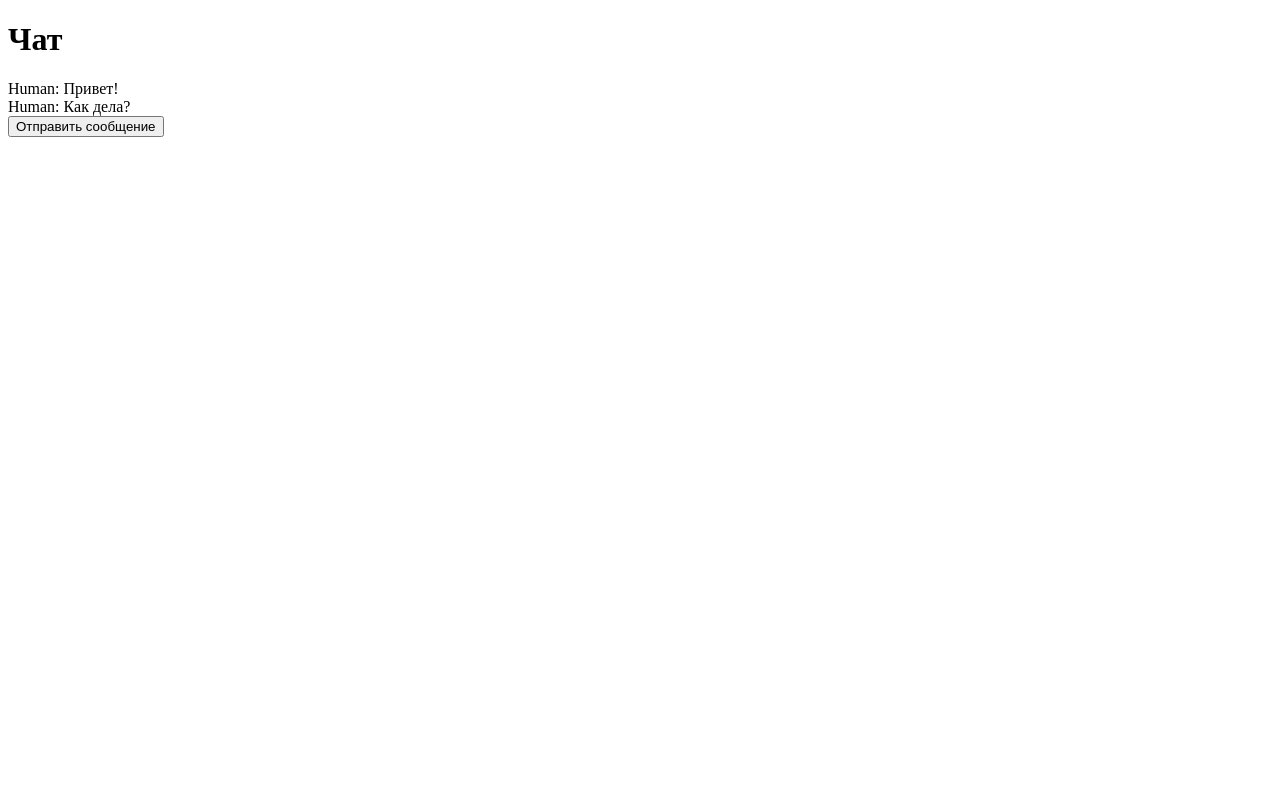
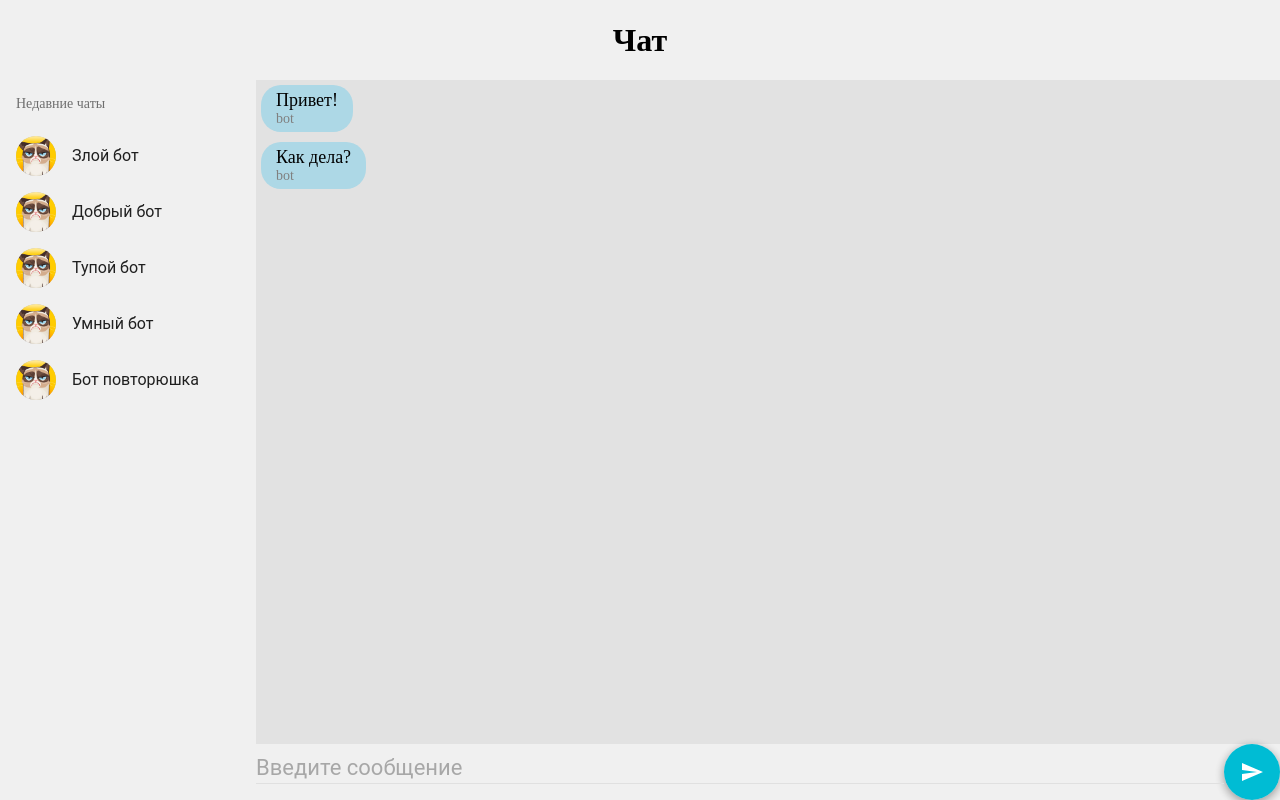
Before and after one commit to shamoon-test/ReactJS_geekbrains, a React app: page / in a window 1280 px wide. Built offline with nearby package versions, Linux system fonts and the light colour scheme.

Commit message:
Интерфейс во весь экран + прокрутка чата

```diff
--- a/index.html
+++ b/index.html
@@ -1,11 +1,14 @@
 <!DOCTYPE html>
 <html lang="ru">
+
 <head>
    <meta charset="UTF-8">
    <title>React</title>
 </head>
-<body>
-<div id="root"></div>
-<script src="/static/build/app.js"></script>
+
+<body style="height: 100%; margin: 0">
+   <div style="height: 100%" id="root"></div>
+   <script src="/static/build/app.js"></script>
 </body>
+
 </html>
--- a/package.json
+++ b/package.json
@@ -5,7 +5,7 @@
   "main": "index.js",
   "scripts": {
     "start": "webpack --mode development",
-    "server": "webpack-dev-server"
+    "server": "webpack-dev-server --open"
   },
   "author": "Shamil",
   "license": "ISC",
@@ -16,9 +16,12 @@
     "@babel/preset-env": "^7.6.3",
     "@babel/preset-react": "^7.6.3",
     "babel-loader": "^8.0.6",
+    "css-loader": "^3.2.0",
+    "material-ui": "^0.20.1",
     "prop-types": "^15.7.2",
     "react": "^16.10.2",
     "react-dom": "^16.10.2",
+    "style-loader": "^1.0.0",
     "webpack": "^4.41.2",
     "webpack-cli": "^3.3.9",
     "webpack-dev-server": "^3.8.2"
--- /dev/null
+++ b/static_src/ChatList.jsx
@@ -0,0 +1,34 @@
+import React from 'react';
+import Avatar from 'material-ui/Avatar';
+import {List, ListItem} from 'material-ui/List';
+import Subheader from 'material-ui/Subheader';
+
+const ListExampleChat = () => (
+    <div className="chatList">
+      <List>
+        <Subheader>Недавние чаты</Subheader>
+        <ListItem
+          primaryText="Злой бот"
+          leftAvatar={<Avatar src="static_src/images/avatar.png" />}
+        />
+        <ListItem
+          primaryText="Добрый бот"
+          leftAvatar={<Avatar src="static_src/images/avatar.png" />}
+        />
+        <ListItem
+          primaryText="Тупой бот"
+          leftAvatar={<Avatar src="static_src/images/avatar.png" />}
+        />
+        <ListItem
+          primaryText="Умный бот"
+          leftAvatar={<Avatar src="static_src/images/avatar.png" />}
+        />
+        <ListItem
+          primaryText="Бот повторюшка"
+          leftAvatar={<Avatar src="static_src/images/avatar.png" />}
+        />
+      </List>
+    </div>
+  );
+
+  export default ListExampleChat;
--- /dev/null
+++ b/static_src/Header.jsx
@@ -0,0 +1,8 @@
+import React from 'react';
+
+const Header = () => (
+            <div className="header">
+                <h1 style={{textAlign: 'center'}}>Чат</h1>
+            </div>
+        )
+export default Header;
--- /dev/null
+++ b/static_src/Layout.jsx
@@ -0,0 +1,16 @@
+import React from 'react';
+import Header from './Header';
+import ChatList from './ChatList';
+import MessageField from './MessageField';
+
+export default class Layout extends React.Component {
+
+    render() {
+        return (
+            [<Header />,
+            <div className="layout">
+                <ChatList /><MessageField />
+            </div>]
+        )
+    }
+}
--- a/static_src/Message.jsx
+++ b/static_src/Message.jsx
@@ -5,12 +5,22 @@ import PropTypes from 'prop-types';
 export default class Message extends React.Component {
     static propTypes = {
         text: PropTypes.string.isRequired,
-        author: PropTypes.string.isRequired,
+        sender: PropTypes.string.isRequired,
     };
 
     render() {
         return (
-            <div>{ this.props.author }: { this.props.text }</div>
+            <div
+                className="message"
+                style={{
+                    alignSelf: this.props.sender === 'bot' ?
+                        'flex-start' : 'flex-end'
+                }}
+            >
+                <div>{this.props.text}</div>
+                <div className="message-sender">{this.props.sender}</div>
+            </div>
+
         )
     }
 }
--- a/static_src/MessageField.jsx
+++ b/static_src/MessageField.jsx
@@ -1,5 +1,8 @@
 import React from 'react';
 import Message from './Message';
+import { TextField, FloatingActionButton } from 'material-ui';
+import SendIcon from 'material-ui/svg-icons/content/send';
+import './styles/styles.css';
 
 
 const botAnswers = ['Отстань, я робот', 'Кто такая Сири????!!!', 'Поговорите лучше с Алисой', 'Тебе конец, кожаный мешок'];
@@ -10,31 +13,70 @@ function randomChoice(arr) {
 
 export default class MessageField extends React.Component {
     state = {
-        messages: [{text: 'Привет!', author: 'Human'}, {text: 'Как дела?', author: 'Human'}],
+        messages: [{ text: 'Привет!', sender: 'bot' }, { text: 'Как дела?', sender: 'bot' }],
+        input: '',
     };
 
-    componentDidUpdate() {
-        const { messages } = this.state;
-        if (messages[messages.length-1].author !== 'Bot') {
-            setTimeout(() => this.setState({ 'messages': [...messages, {text: randomChoice(botAnswers), author: 'Bot'}] }), 0);
+    componentDidUpdate(prevProps, prevState) {
+        if ((this.state.messages[this.state.messages.length - 1].sender !== 'bot')
+            && prevState.messages.length < this.state.messages.length) {
+            setTimeout(() => this.setState({ 'messages': [...this.state.messages, { text: randomChoice(botAnswers), sender: 'bot' }] }), 1000);
         }
+        this.scrollToBottom();
     }
 
-    handleSendMessage = () => {
-        const { messages } = this.state;
-        this.setState({ 'messages': [...messages, {text: 'Нормально', author: 'Human'}]});
+    sendMessage = (message) => {
+        if (message !== '')
+            this.setState({ messages: [...this.state.messages, { text: message, sender: 'me' }] });
     };
 
+    handleClick = (message) => {
+        this.sendMessage(message)
+    }
+
+    handleChange = (event) => {
+        this.setState({ input: event.target.value });
+    };
+
+    handleKeyUp = (event, message) => {
+        if (event.keyCode === 13) { // Enter
+            this.sendMessage(message)
+            this.setState({ input: '' })
+        }
+    };
+    scrollToBottom = () => {
+        this.messagesEnd.scrollIntoView({ behavior: "smooth" });
+    }
     render() {
-        const { messages } = this.state;
+        const { messages, index } = this.state;
 
-        const messageElements = messages.map(message => <Message key={ message.text } text={ message.text } author={message.author} />);
+        const messageElements = messages.map(message => <Message key={index} text={message.text} sender={message.sender} />);
 
         return (
-            <div>
-                <h1>Чат</h1>
-                { messageElements }
-                <button onClick={ this.handleSendMessage }>Отправить сообщение</button>
+            <div className="messageContainer">
+                <div className="message-field">
+                    {messageElements}
+                    <div style={{ float: "left", clear: "both" }}
+                        ref={(el) => { this.messagesEnd = el; }}>
+                    </div>
+                </div>
+
+                <div className="inputField">
+                    <TextField
+                        ref={this.textInput}
+                        name="input"
+                        fullWidth={true}
+                        hintText="Введите сообщение"
+                        style={{ fontSize: '22px' }}
+                        onChange={this.handleChange}
+                        value={this.state.input}
+                        onKeyUp={(event) => this.handleKeyUp(event, this.state.input)}
+                    />
+                    <FloatingActionButton onClick={() => this.handleClick(this.state.input)}>
+                        <SendIcon />
+                    </FloatingActionButton>
+                </div>
+
             </div>
         )
     }
--- a/static_src/index.jsx
+++ b/static_src/index.jsx
@@ -1,8 +1,11 @@
 import React from 'react';
 import ReactDOM from 'react-dom';
-import MessageField from './MessageField';
+import Layout from './Layout';
+import MuiThemeProvider from 'material-ui/styles/MuiThemeProvider';
 
 ReactDOM.render(
-   <MessageField />,
+   <MuiThemeProvider>
+       <Layout />
+   </MuiThemeProvider>,
    document.getElementById('root'),
 );
--- /dev/null
+++ b/static_src/styles/styles.css
@@ -0,0 +1,70 @@
+body,html{
+    overflow: hidden;
+    margin: 0;
+}
+.message-field {
+    display: flex;
+    flex-direction: column;
+    background-color: #e2e2e2;
+    height:100%;
+    padding: 0;
+    margin: 0;
+    width: 100%;
+    overflow-y: scroll;
+ }
+
+ .chatList {
+    height: 90vh;
+    display: flex;
+    flex: 0.2;
+    align-items: flex-start;
+    justify-content: flex-start;
+    flex-direction: column;
+    background-color: #f0f0f0;
+ }
+
+ .layout {
+    height: 100%;
+    width: 100%;
+    flex: 1;
+    display: flex;
+    flex-direction: row;
+ }
+
+ .messageContainer{
+    display: flex;
+    flex: 0.8;
+    height: 90vh;
+    align-items: center;
+    justify-content: center;
+    flex-direction: column;
+ }
+
+ .message {
+    background-color: lightblue;
+    padding: 5px 15px;
+    border-radius: 20px;
+    font-size: 18px;
+    margin: 5px;
+ }
+
+ .message-sender {
+    color: gray;
+    font-size: 14px;
+ }
+
+ .header {
+   background-color: #f0f0f0;
+   height: 10vh;
+   margin: 0;
+   display: flex;
+   flex: 1;
+   justify-content: center;
+   align-items: center;
+ }
+
+ .inputField{
+    width: 100%;
+    display: flex;
+    background-color: #f0f0f0;
+ }
--- a/webpack.config.js
+++ b/webpack.config.js
@@ -32,6 +32,10 @@ module.exports = {
                    ]
                }
            },
+           {
+                test: /\.css$/,
+                loader: 'style-loader!css-loader',
+           },
        ],
    },
 
```
Also changed, not shown: static_src/images/avatar.png (added), 2 other files.
